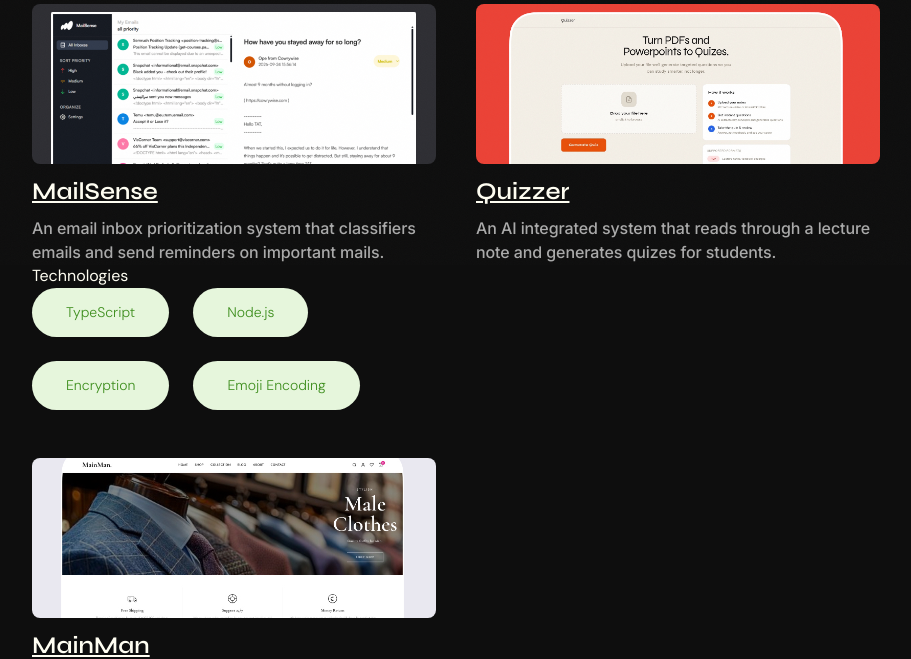
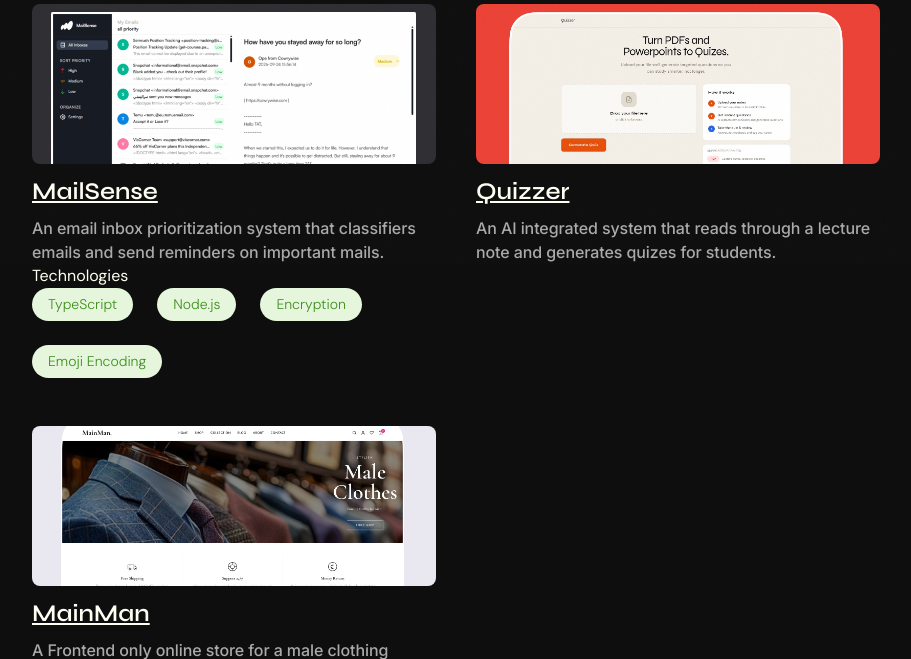
Before and after one commit to tatstephenweb/tat, a Flask app: page /works in a window 1280 px wide. Shown: the part 535-1194 px from the top of the page, without its empty margins (184-1095 px from the left). Run offline with Flask 3, Linux system fonts and the light colour scheme; some libraries are stand-ins or nearby versions.

Commit message:
Refactor CSS variables and styles for consistency

```diff
--- a/static/css/style.css
+++ b/static/css/style.css
@@ -493,9 +493,10 @@
 
 .card {
       width: 100%;
-      max-width: 940px;
 }
-
+.card p{
+  font-family: 'DM Sans', sans-serif;
+}
     .tags {
       display: flex;
       flex-wrap: wrap;
@@ -507,7 +508,7 @@
 
     .tag {
       display: inline-block;
-      padding: 16px 34px;
+      padding: 8px 16px;
       background: var(--tag-bg);
       color: var(--tag-text);
       font-size: 14px;
@@ -515,9 +516,10 @@
       line-height: 1.2;
       border-radius: 999px;
       white-space: nowrap;
+      font-family: 'DM Sans', sans-serif;
     }
 
     @media (max-width: 600px) {
 
-      .card { padding: 40px 28px 32px; }
+
     }
```
